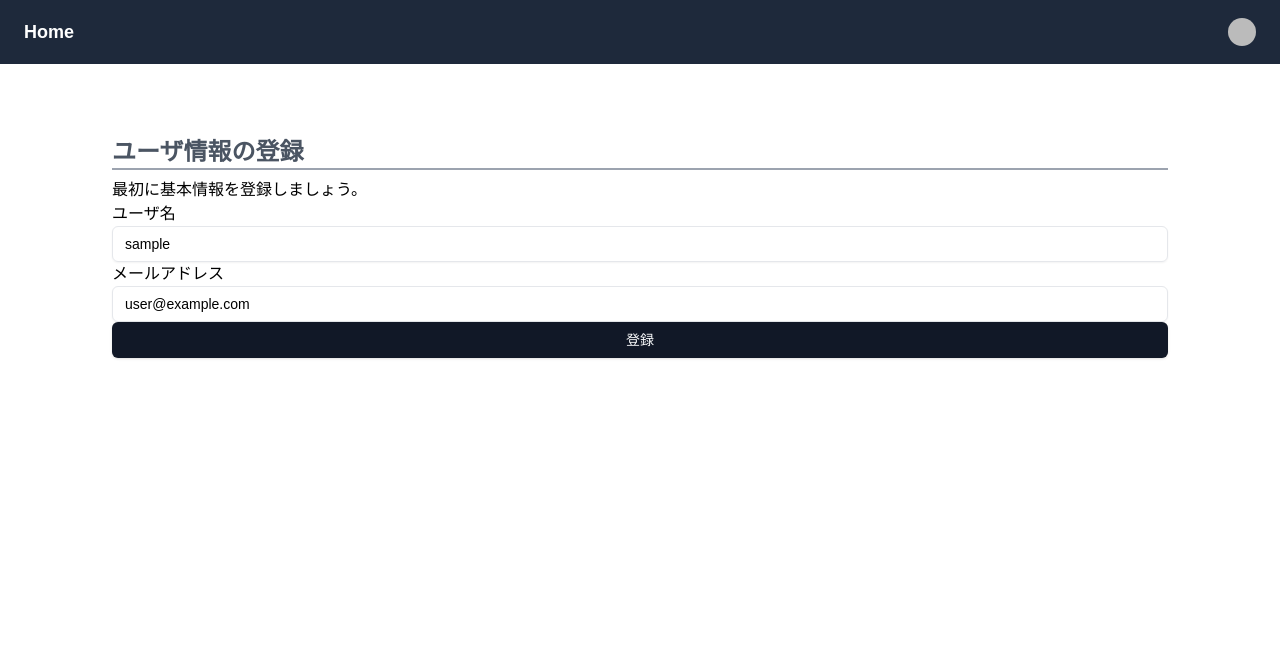
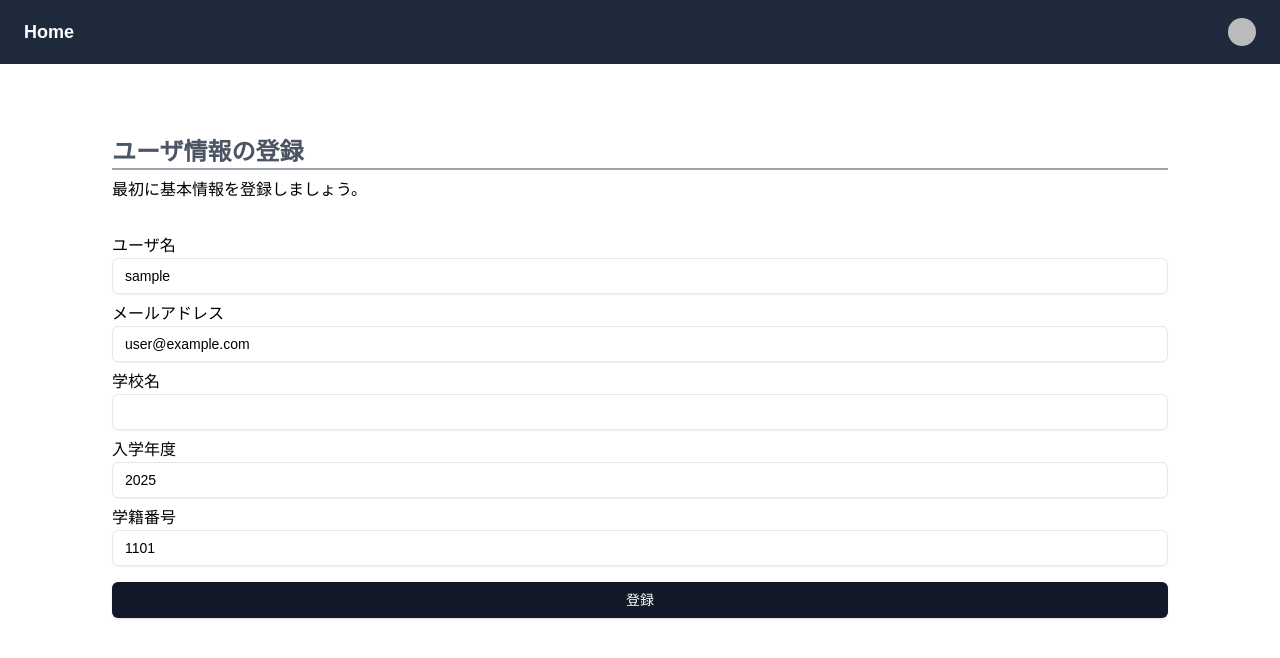
Before and after one commit to mmmmatsuuuu/info-hub, a Next.js app: page /register in a window 1280 px wide. Shown: the top 658 px of the page. Built offline with nearby package versions, Linux system fonts and the light colour scheme; no server answers; sample sign-in values are in the browser's storage; some icons are missing.

Commit message:
ユーザ情報の登録機能追加とマイページの作成

```diff
--- /dev/null
+++ b/app/mypage/[user_id]/page.tsx
@@ -0,0 +1,11 @@
+export default async function MyPage({
+  params
+}: {
+  params: Promise<{ user_id: string }>
+}) {
+  return(
+    <div>
+      ユーザーページ
+    </div>
+  )
+}
--- a/app/mypage/[user_id]/profile/page.tsx
+++ /dev/null
@@ -1,9 +0,0 @@
-export default function Profile({
-  params
-}: {
-  params: Promise<{ lesson_id: string}>
-}) {
-  return (
-    <div>作成中</div>
-  )
-}
--- a/app/page.tsx
+++ b/app/page.tsx
@@ -4,25 +4,43 @@ import { Header1 } from '@components/ui/title';
 import { LessonList } from '@components/component/LessonList';
 import { Tabs, TabsContent, TabsList, TabsTrigger } from '@components/ui/tabs';
 import Footer from '@components/component/Footer';
-import { auth } from "@clerk/nextjs/server";
+import { auth, OrganizationMembershipPublicUserData } from "@clerk/nextjs/server";
 import { getUserWithClerkId } from '@lib/dbController';
 import { redirect } from 'next/navigation';
+import Link from 'next/link';
 
 export default async function Home() {
   // ユーザデータがない場合、registerページにリダイレクト
   const { userId } = await auth();
+  let userData;
   if (userId) {
-    const userData = await getUserWithClerkId(userId);
+    userData = await getUserWithClerkId(userId);
     if (!userData) {
       return redirect("/register");
     }
   }
 
+
+
   return (
+    <div
+      className='w-full py-6 overflow-y-scroll'
+    >
+      { userData &&
+        <div
+          className='w-full text-right'
+        >
+          <Link
+            href={`/mypage/${ userData.user_id }`}
+            className='shadow bg-gray-300 text-gray-800 p-2 px-6 rounded hover:bg-gray-800 hover:text-gray-50'
+          >
+            マイページ
+          </Link>
+        </div>
+      }
       <Tabs
         defaultValue='info1'
         defaultChecked
-      className='w-full py-6 overflow-y-scroll'
       >
         <TabsList>
           <TabsTrigger
@@ -68,5 +86,6 @@ export default async function Home() {
         </TabsContent>
         <Footer />
       </Tabs>
+    </div>
   )
 }
--- a/app/register/page.tsx
+++ b/app/register/page.tsx
@@ -1,56 +1,29 @@
-import { auth, clerkClient, currentUser } from "@clerk/nextjs/server";
+import { currentUser } from '@clerk/nextjs/server';
 import { redirect } from 'next/navigation';
-import { Header1, Header2 } from "@components/ui/title";
-import { Input } from "@components/ui/input";
-import { Button } from "@components/ui/button";
+import { Header1 } from "@components/ui/title";
+import UserRegister from '@components/component/Register';
 
 export default async function Register() {
+
   // ログインがなされていない場合の処理
   const user = await currentUser();
+
   if (!user) {
     return redirect("/");
   }
+  const username = user.username ? user.username : "";
+  const email = user.emailAddresses[0].emailAddress;
 
-  const username = user.username ? user.username : "";
-  const email = user.emailAddresses ? user.emailAddresses[0].emailAddress : "";
-
-  // サーバアクション
-  async function addDataAction(formData:FormData) {
-    "use server"
-    const username = formData.get("username") as string;
-    const email = formData.get("email") as string;
-    console.log(username);
-    console.log(email);
-  }
   return (
     <div
       className="w-full p-12"
     >
       <Header1 title="ユーザ情報の登録" />
       <p>最初に基本情報を登録しましょう。</p>
-      <form action={ addDataAction }>
-        <div>
-          <label htmlFor="username">ユーザ名</label>
-          <Input
-            type="text"
-            defaultValue={ username }
-            name="username"
-          />
-        </div>
-        <div>
-          <label>メールアドレス</label>
-          <Input
-            type="email"
-            defaultValue={ email }
-            name="email"
-          />
-        </div>
-        <Button
-          className="w-full"
-        >
-          登録
-        </Button>
-      </form>
+      <UserRegister
+        username={ username }
+        email={ email }
+      />
     </div>
   )
 }
--- a/components/component/Header.tsx
+++ b/components/component/Header.tsx
@@ -4,11 +4,11 @@ import {
   SignedIn,
   SignUpButton,
   SignedOut,
-  UserButton
+  UserButton,
 } from '@clerk/nextjs';
 
 
-export default function Header() {
+export default async function Header() {
   return (
     <header className="sticky top-0 z-50 bg-slate-800 text-white">
       <nav>
--- /dev/null
+++ b/components/component/Register.tsx
@@ -0,0 +1,106 @@
+"use client"
+import { Button } from "@components/ui/button";
+import { useRef, useState, useEffect, useActionState } from "react";
+import { Input } from "@components/ui/input";
+import { addUserAction } from "@lib/actions";
+import { useRouter } from "next/navigation";
+
+export default function UserRegister({
+  username, email,
+}: {
+  username: string,
+  email: string,
+}) {
+  const router = useRouter();
+  const initialState = {
+    error: "",
+    success: false,
+  };
+  const formRef = useRef<HTMLFormElement>(null);
+  const year = new Date().getFullYear().toString();
+  const [state, formAction] = useActionState(addUserAction, initialState);
+
+  useEffect(() => {
+    if (state.success) {
+      if (formRef.current) {
+        formRef.current.reset();
+      }
+      console.log(state.values);
+      router.push(`/mypage/${ state.values.user_id }`);
+    }
+  }, [state.success, state.values, router]);
+
+  return (
+    <div
+      className="my-8"
+    >
+      <form ref={ formRef } action={ formAction }>
+        <div
+          className="mt-2"
+        >
+          <label htmlFor="username">ユーザ名</label>
+          <Input
+            type="text"
+            defaultValue={ username }
+            name="username"
+          />
+        </div>
+        <div
+          className="mt-2"
+        >
+          <label>メールアドレス</label>
+          <Input
+            type="email"
+            defaultValue={ email }
+            name="email"
+          />
+        </div>
+        <div
+          className="mt-2"
+        >
+          <label>学校名</label>
+          <Input
+            type="text"
+            name="school_name"
+          />
+        </div>
+        <div
+          className="mt-2"
+        >
+          <label>入学年度</label>
+          <Input
+            type="number"
+            min={1900}
+            defaultValue={ year }
+            name="admission_year"
+          />
+        </div>
+        <div
+          className="mt-2"
+        >
+          <label>学籍番号</label>
+          <Input
+            type="number"
+            defaultValue={1101}
+            name="student_number"
+          />
+        </div>
+        <Button
+          className="w-full my-4"
+        >
+          登録
+        </Button>
+      </form>
+        { state.error &&
+          <div
+            className="p-2 rounded bg-yellow-200 text-yellow-600"
+          >
+            <p className="text-destructive mt-1">
+              <span className="rounded-full py-2 px-4 mr-2 bg-yellow-500 text-yellow-50">!</span>
+              { state.error }
+            </p>
+          </div>
+        }
+    </div>
+  )
+}
--- /dev/null
+++ b/lib/actions.ts
@@ -0,0 +1,83 @@
+"use server";
+import { auth } from "@clerk/nextjs/server";
+import z from "zod";
+import { createUserWithStudent } from "./dbController";
+
+type State = {
+  error?: string| undefined;
+  success: boolean;
+  values?: any;
+}
+
+export async function addUserAction(prevState: State, formData:FormData): Promise<State> {
+  try {
+    const { userId } = await auth();
+    if (!userId) {
+      return {
+        error: "認証されたユーザではありません。",
+        success: false,
+      }
+    }
+    const username = formData.get("username") as string;
+    const email = formData.get("email") as string;
+    const schoolName = formData.get("school_name") as string;
+    const admissionYear = formData.get("admission_year") as string;
+    const studentNumber = formData.get("student_number") as string;
+
+    const usernameSchema = z
+      .string()
+      .min(2, "ユーザーネームは2文字〜10文字でお願いします。")
+      .max(10, "ユーザーネームは2文字〜10文字でお願いします。");
+    const emailSchema = z
+      .string()
+      .email("正しいメールアドレスではありません。");
+    const schoolNameSchema = z
+      .string()
+      .min(1, "学校名を入力してください。");
+    const admissionYearSchema = z
+      .number()
+      .int()
+      .min(1900, "入学年度は1900 ~ 今年までで入力してください。")
+      .max(new Date().getFullYear()+1, "入学年度は1900 ~ 今年までで入力してください。");
+    const studentNumberSchema = z
+      .number()
+      .int()
+      .min(1101, "学籍番号は1101 ~ 3999で入力してください。")
+      .max(3999, "学籍番号は1101 ~ 3999で入力してください。");
+
+
+    const validatedUsername = usernameSchema.parse(username);
+    const validatedEmail = emailSchema.parse(email);
+    const validdatedSchoolName = schoolNameSchema.parse(schoolName);
+    const validatedAdmissonYear = admissionYearSchema.parse(Number(admissionYear));
+    const validatedStudentNumber = studentNumberSchema.parse(Number(studentNumber));
+
+    const res = await createUserWithStudent(
+      userId,
+      validatedUsername,
+      validatedEmail,
+      validatedAdmissonYear,
+      validdatedSchoolName,
+      String(validatedStudentNumber),
+    );
+
+    return res
+  } catch (error) {
+    if (error instanceof z.ZodError) {
+      return {
+        error: error.errors.map((e) => e.message).join(", "),
+        success: false,
+      }
+    } else if (error instanceof Error) {
+      return {
+        error: error.message,
+        success: false,
+      }
+    } else {
+      return {
+        error: "予期せぬエラーが発生しました。",
+        success: false,
+      }
+    }
+  }
+}
--- a/lib/dbController.ts
+++ b/lib/dbController.ts
@@ -11,6 +11,40 @@ export async function getUserWithClerkId(clerkId: string) {
   });
 }
 
+export async function createUserWithStudent(
+  clerkId: string,
+  username: string,
+  email: string,
+  admissionYear: number,
+  schoolName: string,
+  studentNumber: string,
+) {
+  const result = await prisma.$transaction(async (tx) => {
+    const user = await tx.user.create({
+      data: {
+        clerk_id: clerkId,
+        type: "student",
+        name: username,
+        email: email,
+      },
+    });
+    const student = await tx.student.create({
+      data: {
+        user_id: user.user_id,
+        admission_year: admissionYear,
+        school_name: schoolName,
+        student_number: studentNumber
+      }
+    });
+    return { user, student };
+  });
+
+  return {
+    error: undefined,
+    success: true,
+    values: result.user
+  };
+}
 
 // ==================================================
 // Teacher Table
@@ -18,6 +52,7 @@ export async function getUserWithClerkId(clerkId: string) {
 // ==================================================
 // Student Table
 // ==================================================
+
 // ==================================================
 // Subject Table
 // ==================================================
--- a/package.json
+++ b/package.json
@@ -24,7 +24,8 @@
     "react": "^19.0.0",
     "react-dom": "^19.0.0",
     "tailwind-merge": "^3.0.1",
-    "tailwindcss-animate": "^1.0.7"
+    "tailwindcss-animate": "^1.0.7",
+    "zod": "^3.24.2"
   },
   "devDependencies": {
     "@eslint/eslintrc": "^3",
```
Also changed, not shown: 1 other file (tests, documents, lock files or other folders). Lines whose indentation alone changed are shown as unchanged.
